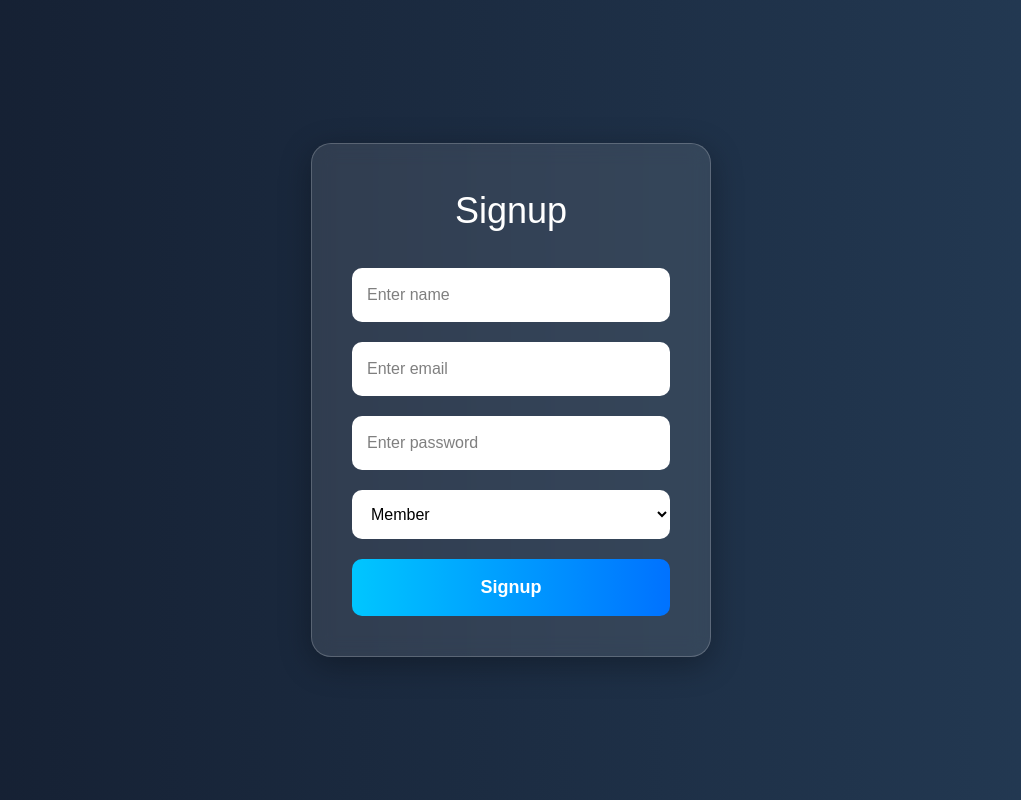
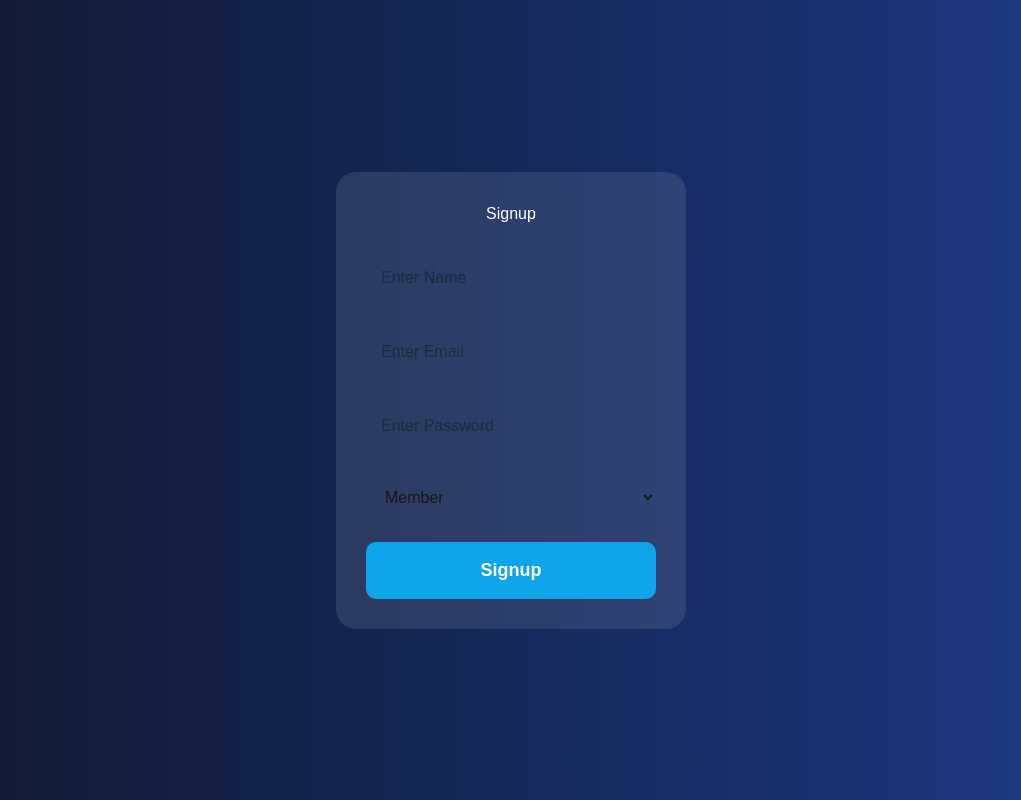
Before and after one commit to Nikhil-Kaul2003/Team-Task-Manager, a Next.js app in the folder team-task-manager/: page /signup in a window 1280 px wide. Shown: the whole page, without its empty margins (129-1150 px from the left). Built offline with nearby package versions, Linux system fonts and the light colour scheme.

Commit message:
fixed form submit buttons

```diff
--- a/team-task-manager/app/signup/page.js
+++ b/team-task-manager/app/signup/page.js
@@ -1,8 +1,11 @@
 "use client";
 
 import { useState } from "react";
+import { useRouter } from "next/navigation";
 
 export default function SignupPage() {
+
+  const router = useRouter();
 
   const [form, setForm] = useState({
     name: "",
@@ -11,25 +14,18 @@ export default function SignupPage() {
     role: "MEMBER",
   });
 
-  async function handleSignup(e) {
-
+  const handleSignup = async (e) => {
     e.preventDefault();
 
     try {
 
-      const res = await fetch(
-        "http://localhost:3000/api/auth/signup",
-        {
+      const res = await fetch("/api/auth/signup", {
         method: "POST",
-
         headers: {
-            "Content-Type":
-              "application/json",
+          "Content-Type": "application/json",
         },
-
         body: JSON.stringify(form),
-        }
-      );
+      });
 
       const data = await res.json();
 
@@ -37,24 +33,22 @@ export default function SignupPage() {
 
         alert("Signup successful");
 
-        window.location.href =
-          "/login";
+        router.push("/login");
 
       } else {
 
-        alert(data.error);
-
+        alert(data.error || "Signup failed");
       }
 
     } catch (error) {
 
       console.log(error);
 
+      alert("Something went wrong");
     }
-  }
+  };
 
   return (
-
     <div
       style={{
         minHeight: "100vh",
@@ -62,42 +56,34 @@ export default function SignupPage() {
         justifyContent: "center",
         alignItems: "center",
         background:
-          "linear-gradient(to right, #141e30, #243b55)",
-        fontFamily: "Arial",
+          "linear-gradient(to right, #0f172a, #1e3a8a)",
       }}
     >
-
-      <div
+      <form
+        onSubmit={handleSignup}
         style={{
-          width: "400px",
-          padding: "40px",
+          width: "350px",
+          padding: "30px",
           borderRadius: "20px",
-          background:
-            "rgba(255,255,255,0.1)",
+          background: "rgba(255,255,255,0.1)",
           backdropFilter: "blur(10px)",
-          boxShadow:
-            "0 8px 32px rgba(0,0,0,0.3)",
-          border:
-            "1px solid rgba(255,255,255,0.2)",
+          display: "flex",
+          flexDirection: "column",
         }}
       >
-
         <h1
           style={{
             color: "white",
             textAlign: "center",
-            marginBottom: "30px",
-            fontSize: "36px",
+            marginBottom: "25px",
           }}
         >
           Signup
         </h1>
 
-        <form onSubmit={handleSignup}>
-
         <input
           type="text"
-            placeholder="Enter name"
+          placeholder="Enter Name"
           value={form.name}
           onChange={(e) =>
             setForm({
@@ -105,26 +91,18 @@ export default function SignupPage() {
               name: e.target.value,
             })
           }
-            required
           style={{
-              width: "100%",
             padding: "15px",
             marginBottom: "20px",
             borderRadius: "10px",
             border: "none",
             outline: "none",
-              background: "white",
-              fontSize: "16px",
-              color: "black",
-              position: "relative",
-              zIndex: "10",
-              pointerEvents: "auto",
           }}
         />
 
         <input
           type="email"
-            placeholder="Enter email"
+          placeholder="Enter Email"
           value={form.email}
           onChange={(e) =>
             setForm({
@@ -132,26 +110,18 @@ export default function SignupPage() {
               email: e.target.value,
             })
           }
-            required
           style={{
-              width: "100%",
             padding: "15px",
             marginBottom: "20px",
             borderRadius: "10px",
             border: "none",
             outline: "none",
-              background: "white",
-              fontSize: "16px",
-              color: "black",
-              position: "relative",
-              zIndex: "10",
-              pointerEvents: "auto",
           }}
         />
 
         <input
           type="password"
-            placeholder="Enter password"
+          placeholder="Enter Password"
           value={form.password}
           onChange={(e) =>
             setForm({
@@ -159,20 +129,12 @@ export default function SignupPage() {
               password: e.target.value,
             })
           }
-            required
           style={{
-              width: "100%",
             padding: "15px",
             marginBottom: "20px",
             borderRadius: "10px",
             border: "none",
             outline: "none",
-              background: "white",
-              fontSize: "16px",
-              color: "black",
-              position: "relative",
-              zIndex: "10",
-              pointerEvents: "auto",
           }}
         />
 
@@ -185,18 +147,11 @@ export default function SignupPage() {
             })
           }
           style={{
-              width: "100%",
             padding: "15px",
             marginBottom: "20px",
             borderRadius: "10px",
             border: "none",
             outline: "none",
-              background: "white",
-              fontSize: "16px",
-              color: "black",
-              position: "relative",
-              zIndex: "10",
-              pointerEvents: "auto",
           }}
         >
           <option value="MEMBER">
@@ -211,13 +166,11 @@ export default function SignupPage() {
         <button
           type="submit"
           style={{
-              width: "100%",
             padding: "15px",
-              background:
-                "linear-gradient(to right, #00c6ff, #0072ff)",
+            borderRadius: "10px",
+            border: "none",
+            background: "#0ea5e9",
             color: "white",
-              border: "none",
-              borderRadius: "10px",
             fontSize: "18px",
             fontWeight: "bold",
             cursor: "pointer",
@@ -225,11 +178,7 @@ export default function SignupPage() {
         >
           Signup
         </button>
-
       </form>
-
-      </div>
-
     </div>
   );
 }
```
Lines whose indentation alone changed are shown as unchanged.
